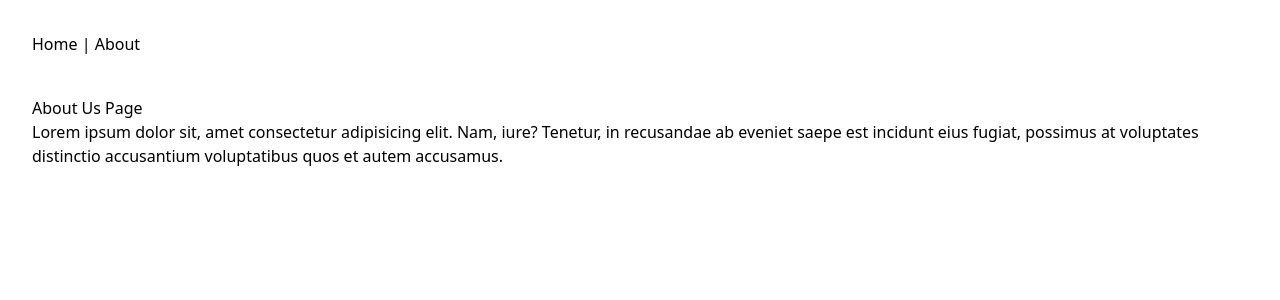
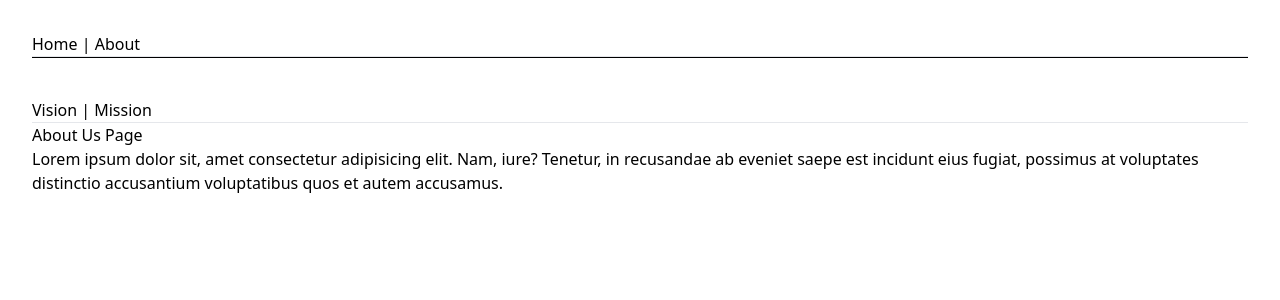
Before and after one commit to byteFarhan/Explore-NextJS, a Next.js app: page /about in a window 1280 px wide. Shown: the top 300 px of the page. Built offline with nearby package versions, Linux system fonts and the light colour scheme.

Commit message:
explore nested layout.

```diff
--- /dev/null
+++ b/app/about/layout.js
@@ -0,0 +1,13 @@
+import React from "react";
+
+const AboutLayout = ({ children }) => {
+  return (
+    <div>
+      <nav>Vision | Mission</nav>
+      <hr />
+      <div>{children}</div>
+    </div>
+  );
+};
+
+export default AboutLayout;
--- a/app/layout.js
+++ b/app/layout.js
@@ -24,6 +24,7 @@ export default function RootLayout({ children }) {
         className={`${geistSans.variable} ${geistMono.variable} antialiased`}
       >
         <nav>Home | About</nav>
+        <hr className="bg-black h-[2px]" />
         <main className="mt-10 space-y-5">{children}</main>
       </body>
     </html>
```
